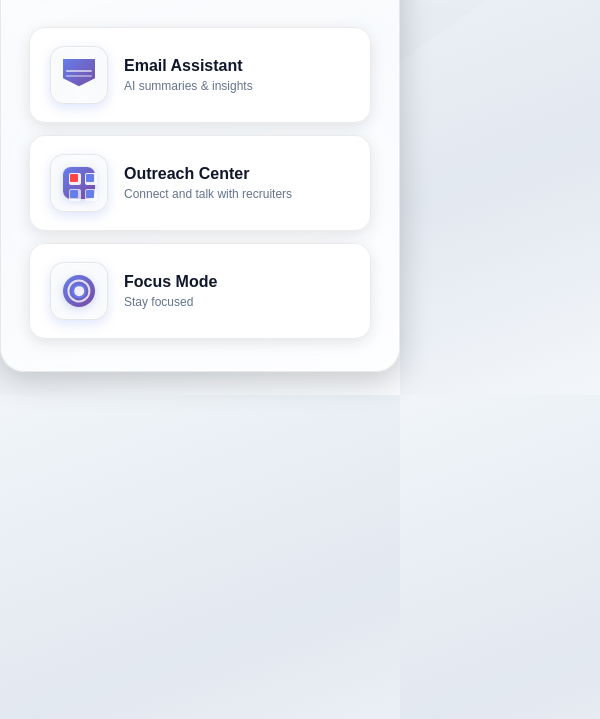
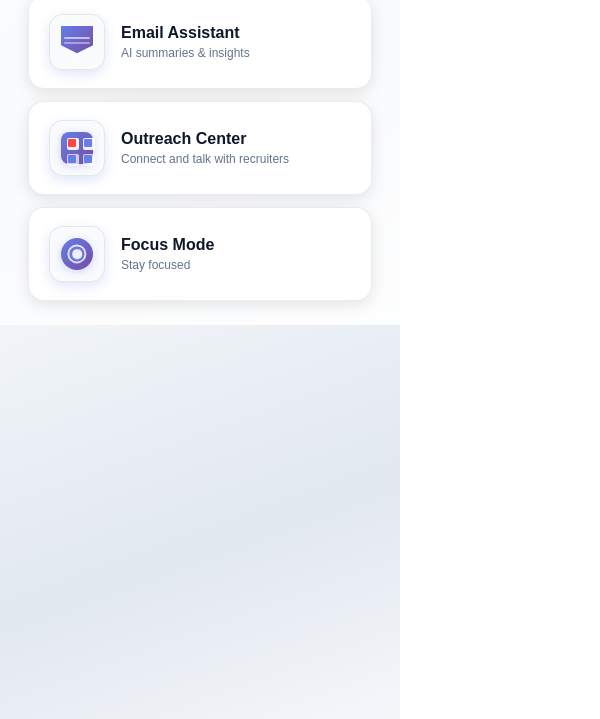
Before and after one commit to LarryWg/Decluttr, a browser extension: page Chrome_Extension/popup/App.html in a window 400 px wide. Shown: the part 125-844 px from the top of the page, 600 px wide, since content can reach past the window. Drawn offline with Linux system fonts and the light colour scheme.

Commit message:
fixed popup border

```diff
--- a/Chrome_Extension/popup/App.css
+++ b/Chrome_Extension/popup/App.css
@@ -1,70 +1,30 @@
 /* Popup - theme-aware dark slate / light */
-html {
+*, *::before, *::after {
+    box-sizing: border-box;
+}
+
+html, body {
     width: 400px;
-    min-height: 520px;
+    margin: 0;
+    padding: 0;
 }
 body {
-    width: 400px;
-    min-width: 400px;
-    min-height: 520px;
-    margin: 0;
-    padding: 0;
     font-family: -apple-system, BlinkMacSystemFont, 'Segoe UI', Roboto, 'Helvetica Neue', Arial, sans-serif;
     background: var(--decluttr-bg);
     color: var(--decluttr-text);
-    display: flex;
-    justify-content: center;
-    align-items: center;
     position: relative;
-    overflow: hidden;
 }
 
-html::before {
-    content: '';
-    position: absolute;
-    top: -50%;
-    left: -50%;
-    width: 200%;
-    height: 200%;
-    background: linear-gradient(45deg, rgba(255,255,255,0.06) 0%, transparent 50%, rgba(255,255,255,0.04) 100%);
-    animation: shimmer 8s infinite;
-    pointer-events: none;
-}
-html[data-theme="light"]::before {
-    background: linear-gradient(45deg, rgba(0,0,0,0.02) 0%, transparent 50%, rgba(0,0,0,0.03) 100%);
-}
-
-@keyframes shimmer {
-    0% { transform: translateX(-50%) translateY(-50%) rotate(0deg); }
-    100% { transform: translateX(-50%) translateY(-50%) rotate(360deg); }
-}
 
 .container {
     width: 100%;
-    max-width: 380px;
-    padding: 32px 28px;
+    padding: 24px 28px;
     background: var(--decluttr-card-bg);
-    backdrop-filter: blur(15px) saturate(180%);
-    -webkit-backdrop-filter: blur(15px) saturate(180%);
-    border-radius: 24px;
-    border: 1px solid var(--decluttr-card-border);
-    box-shadow: 0 8px 32px rgba(0, 0, 0, 0.2);
     text-align: center;
     position: relative;
     z-index: 1;
-    animation: fadeInUp 0.5s ease-out;
 }
 
-@keyframes fadeInUp {
-    from {
-        opacity: 0;
-        transform: translateY(20px);
-    }
-    to {
-        opacity: 1;
-        transform: translateY(0);
-    }
-}
 
 /* Theme toggle */
 .theme-toggle {
```
